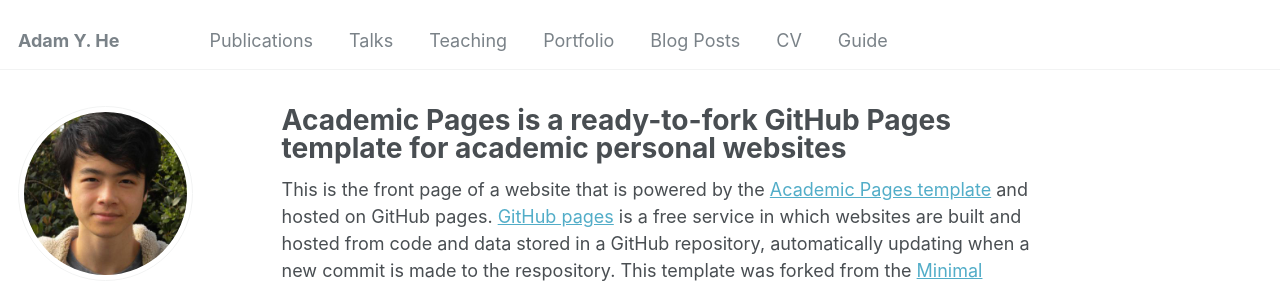
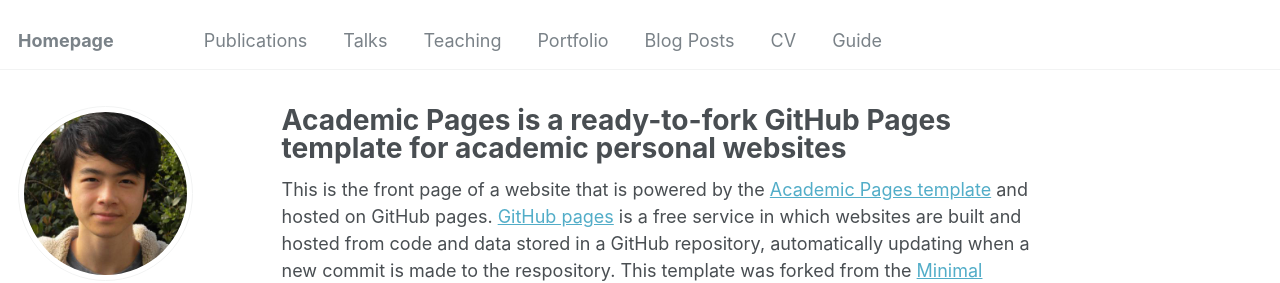
Before and after one commit to adamyhe/adamyhe.github.io, a Jekyll site: the page built from _pages/about.md, in a window 1280 px wide. Shown: the top 283 px of the page. Built offline with Jekyll 4.4.1, drawn with Linux system fonts in a browser that asks for light colours; some web fonts are replaced.

Commit message:
Update _config.yml

```diff
--- a/_config.yml
+++ b/_config.yml
@@ -8,7 +8,7 @@
 
 # Basic Site Settings
 locale                   : "en-US"
-title                    : "Adam Y. He"
+title                    : "Homepage"
 title_separator          : "-"
 name                     : &name "Adam Y. He"
 description              : &description "Computational biologist"
```
